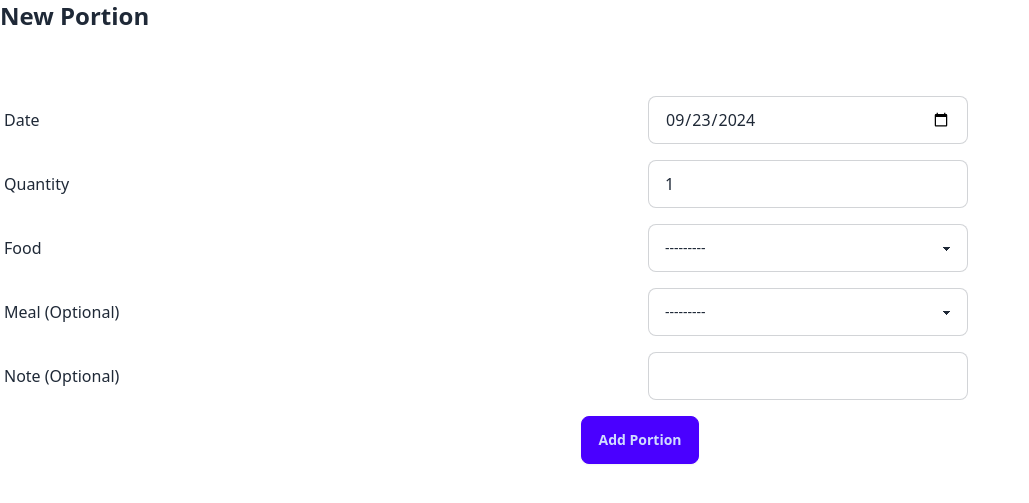
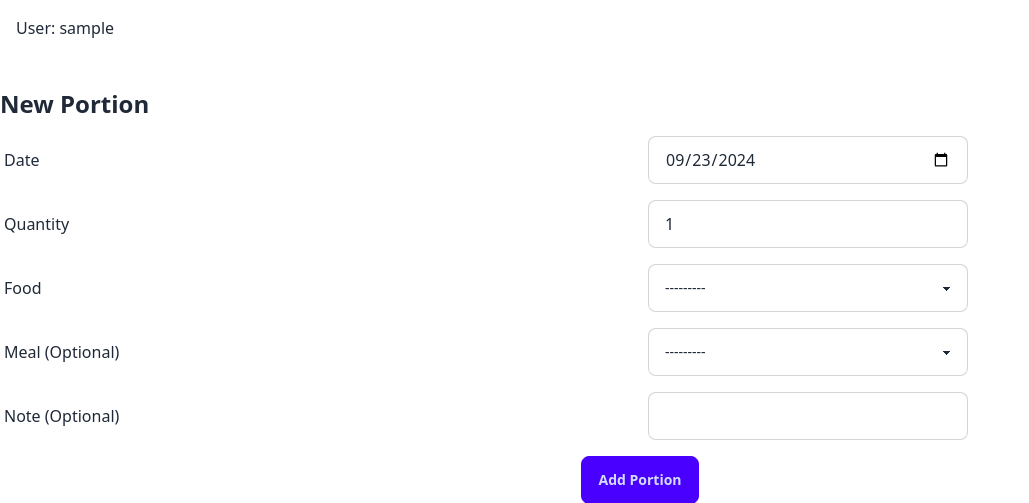
Before and after one commit to susrik/django-nutrition, a Django app: page /nutrition/add-portion/ in a window 1280 px wide. Shown: the top 503 px of the page, without its empty margins (0-1029 px from the left). Run offline with Django 5.2, Linux system fonts and the light colour scheme; the visitor is signed in with stand-in values (Sample User, id 1); data that the repository does not hold is empty.

Commit message:
add use of current user in forms & filters

```diff
--- a/nutrition/admin.py
+++ b/nutrition/admin.py
@@ -3,7 +3,7 @@ from .models import Food, Meal, Portion
 
 
 class PortionAdmin(admin.ModelAdmin):
-    list_display = ('date', 'food', 'quantity', 'meal')
+    list_display = ('date', 'food', 'quantity', 'meal', 'user')
     list_filter = ['date']
 
 
--- a/nutrition/api.py
+++ b/nutrition/api.py
@@ -7,7 +7,8 @@ from . import models
 # from django.views import generic
 # from django.template import loader
 # from django.shortcuts import render, redirect
-from rest_framework.decorators import api_view
+from rest_framework.decorators import api_view, permission_classes
+from rest_framework.permissions import IsAuthenticated
 from rest_framework.response import Response
 from rest_framework import serializers
 
@@ -74,6 +75,7 @@ class FullDayEventSerializer(serializers.Serializer):
 
 
 @api_view(['GET'])
+@permission_classes([IsAuthenticated])
 def days(request):
 
     start = request.query_params.get('start', None)
@@ -91,6 +93,6 @@ def days(request):
         end_date = timezone.now()
 
     _days = DayTotal.split_days(models.Portion.objects.filter(
-        date__gte=start_date, date__lte=end_date))
+        date__gte=start_date, date__lte=end_date, user=request.user))
     serializer = FullDayEventSerializer(map(FullDayEvent, _days), many=True)
     return Response(serializer.data)
--- a/nutrition/templates/nutrition/add_portion.html
+++ b/nutrition/templates/nutrition/add_portion.html
@@ -8,9 +8,14 @@
     <link rel="stylesheet" href="{% static 'nutrition/css/styles.css' %}">
 </head>
 <body>
-    <h1 class="text-2xl font-bold mb-4">New Portion</h1>
+
+    <div class="container mx-auto p-4">
+        User: {{ user.get_username }}
+    </div>
 
     <div class="container mx-auto py-8">
+
+        <h1 class="text-2xl font-bold mb-4">New Portion</h1>
 
         <form method="post" class="space-y-4">
             {% csrf_token %}
--- a/nutrition/templates/nutrition/day.html
+++ b/nutrition/templates/nutrition/day.html
@@ -15,6 +15,10 @@
 </head>
 <body>
 <div class="container mx-auto mt-10">
+    <div class="container mx-auto p-4">
+        User: {{ user.get_username }}
+    </div>
+
     <h1 class="text-2xl font-bold mb-4">Meals {{ date }}</h1>
     <h2 class="text-2xl font-bold mb-4">Total kcal: {{ calories }}</h2>
     <a href="{% url 'days' %}" class="text-blue-500 underline">Back to Calendar</a>
--- a/nutrition/views.py
+++ b/nutrition/views.py
@@ -63,18 +63,29 @@ class PortionForm(forms.ModelForm):
             }),
           }
 
+    def __init__(self, *args, **kwargs):
+        user = kwargs.pop('user', None)
+        assert user  # sanity (should always be logged in here)
+        super(PortionForm, self).__init__(*args, **kwargs)
+        self.fields['food'].queryset = models.Food.objects.filter(user=user)
+        self.fields['meal'].queryset = models.Meal.objects.filter(user=user)
+
+
 @login_required
 def add_portion(request):
     default_date = request.GET.get('date', timezone.now().date())
 
     if request.method == 'POST':
-        form = PortionForm(request.POST)
+        form = PortionForm(request.POST, user=request.user)
         if form.is_valid():
-            form.save()
+            portion_instance = form.save(commit=False)
+            portion_instance.user = request.user
+            portion_instance.save()
+
             selected_date = form.cleaned_data['date']
             day_str = selected_date.strftime('%Y-%m-%d')
             return redirect('day', day_str=day_str)
     else:
-        form = PortionForm(initial={'date': default_date})
+        form = PortionForm(initial={'date': default_date}, user=request.user)
 
     return render(request, 'nutrition/add_portion.html', {'form': form})
```
